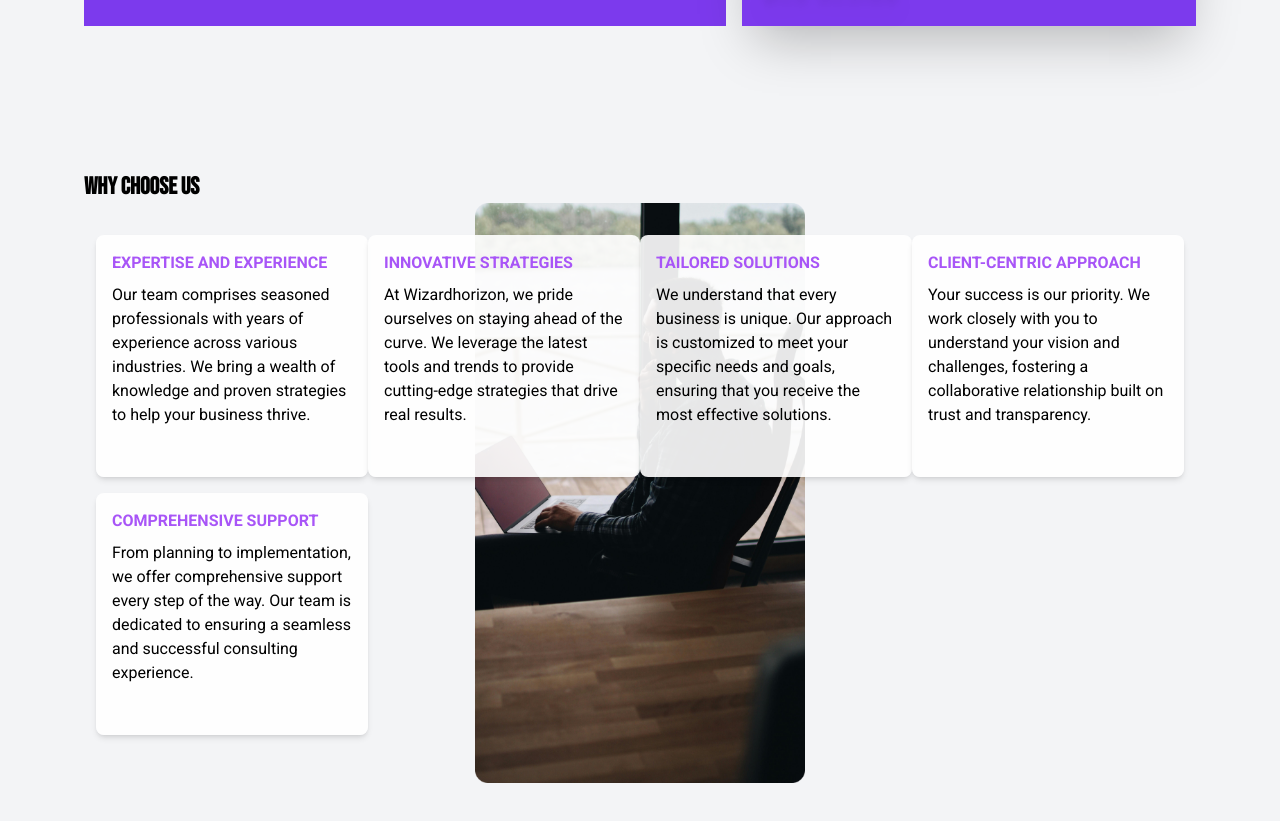
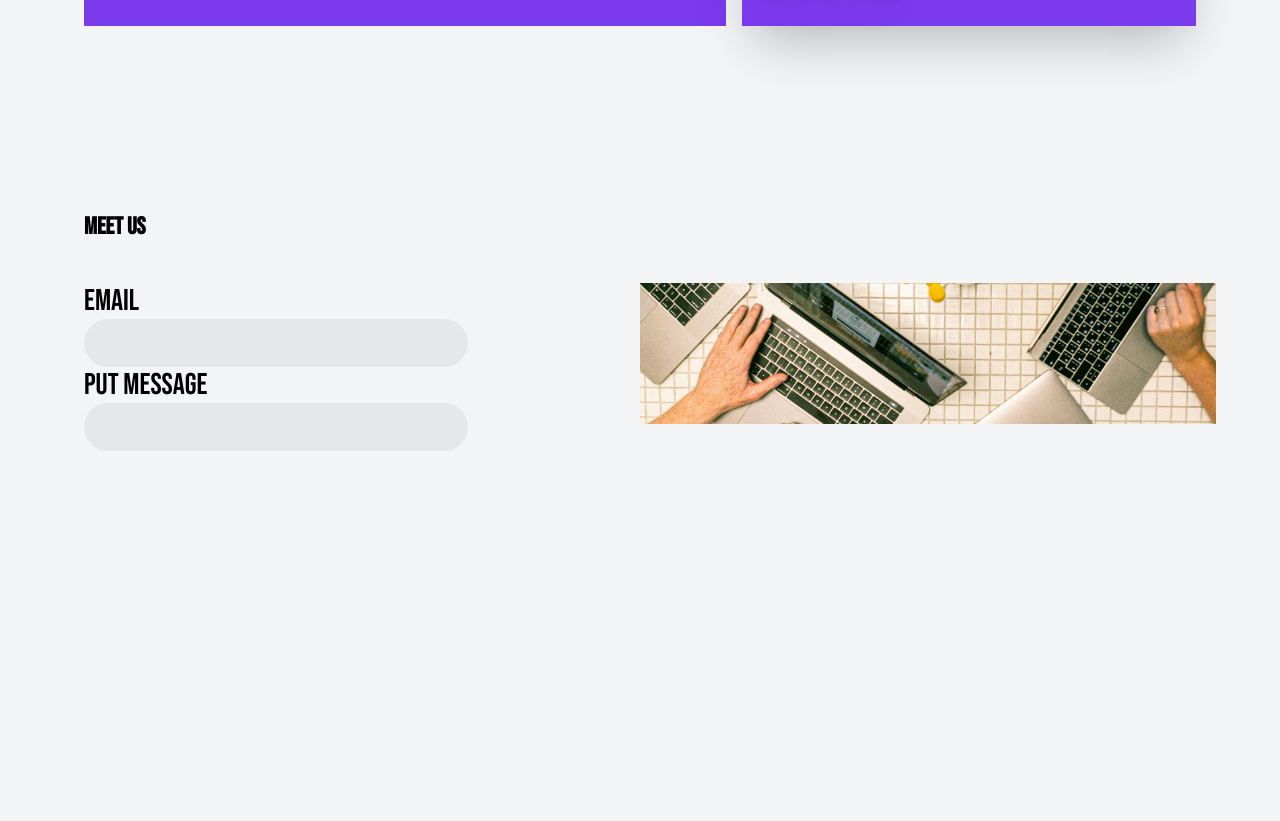
Before and after one commit to MVVYSHNAV/wh-react, a React (Vite) app in the folder wh/: page / in a window 1280 px wide. Shown: the part 3913-4734 px from the top of the page. Built offline with nearby package versions, Linux system fonts and the light colour scheme.

Commit message:
meet us to

```diff
--- a/wh/src/App.jsx
+++ b/wh/src/App.jsx
@@ -5,7 +5,8 @@ import Ourmission from './components/Ourmission/Ourmission';
 import Prime from './components/Prime/Prime';
 import Whoweare from './components/Whoweare/Whoweare';
 import Ourworks from './components/Ourworks/Ourworks';
-import Whychooseus from './components/Whychooseus/Whychooseus';
+import Meetus from './components/Meetus/Meetus';
+// import Whychooseus from './components/Whychooseus/Whychooseus';
 
 const App = () => {
   const [darkMode, setDarkMode] = useState(false);
@@ -22,7 +23,8 @@ const App = () => {
       <Prime/>
       <Whoweare/>
       <Ourworks/>
-      <Whychooseus/>
+      {/* <Whychooseus/> */}
+      <Meetus/>
 
     </div>
   );
--- /dev/null
+++ b/wh/src/components/Meetus/Meetus.jsx
@@ -0,0 +1,27 @@
+import Contactus from '../../assets/contactus.png'
+const Meetus = () => {
+  return (
+    <div className="relative h-[800px] overflow-hidden bg-gray-100 dark:bg-gray-950 dark:text-gray-400 md:p-16 p-9" >
+         <div>
+        <h1 className="text-xl md:text-2xl font-bold font-BebasNeue text-black dark:text-gray-400 ml-5 mt-10">
+        MEET US
+        </h1>
+      </div>
+    <div className="grid grid-cols-2 mt-10" >
+        <div className='ml-5 '>
+
+            <div className='font-BebasNeue sm:text-3xl'>EMAIL</div>
+            <div className='h-6 sm:h-12 w-32 sm:w-96 bg-gray-200 rounded-full'></div>
+
+            <div className='font-BebasNeue sm:text-3xl'>PUT MESSAGE</div>
+            <div className=' h-6 sm:h-12 w-32 sm:w-96 bg-gray-200 rounded-full'></div>
+        </div>
+        <div>
+            <img src={Contactus} alt="contact"/>
+        </div>
+    </div>
+    </div>
+  )
+}
+
+export default Meetus
--- a/wh/src/components/Whychooseus/Whychooseus.jsx
+++ b/wh/src/components/Whychooseus/Whychooseus.jsx
@@ -4,36 +4,36 @@ import ToolTip from '../extra/extra';
 
 const Whychooseus = () => {
   return (
-    <div className="relative overflow-hidden bg-gray-100 dark:bg-gray-950 dark:text-gray-400 md:p-16 p-9">
+    <div className="relative h-[800px] overflow-hidden bg-gray-100 dark:bg-gray-950 dark:text-gray-400 md:p-16 p-9">
       <div>
         <h1 className="text-xl md:text-2xl font-bold font-BebasNeue text-black dark:text-gray-400 ml-5">
           <ToolTip tooltip="we care about you">WHY CHOOSE US</ToolTip>
         </h1>
       </div>
-      <div className="relative">
+      <div className="relative ">
         {/* Image */}
         <div className="w-full flex items-center justify-center">
           <img src={Choose} alt="choose" className="z-0 h-[580px] rounded-lg" />
         </div>
         {/* Content */}
         <div className="absolute top-0 left-0 right-0 bottom-0 flex flex-wrap justify-between p-8 z-10">
-          <div className="w-full sm:w-1/2 md:w-1/4 mb-4 p-4 bg-white bg-opacity-90 rounded-lg shadow-md">
+          <div className=" sm:clip-polygon-custom w-full sm:w-1/4 md:w-1/4 mb-4 p-4 bg-white bg-opacity-90 shadow-md">
             <h2 className="text-purple-500 font-bold mb-2">EXPERTISE AND EXPERIENCE</h2>
             <p className="text-black dark:text-gray-400">Our team comprises seasoned professionals with years of experience across various industries. We bring a wealth of knowledge and proven strategies to help your business thrive.</p>
           </div>
-          <div className="w-full sm:w-1/2 md:w-1/4 mb-4 p-4 bg-white bg-opacity-90 rounded-lg shadow-md">
+          <div className="sm:clip-polygon-custom w-full sm:w-1/2 md:w-1/4 mb-4 p-4 bg-white bg-opacity-90 rounded-lg shadow-md">
             <h2 className="text-purple-500 font-bold mb-2">INNOVATIVE STRATEGIES</h2>
             <p className="text-black dark:text-gray-400">At Wizardhorizon, we pride ourselves on staying ahead of the curve. We leverage the latest tools and trends to provide cutting-edge strategies that drive real results.</p>
           </div>
-          <div className="w-full sm:w-1/2 md:w-1/4 mb-4 p-4 bg-white bg-opacity-90 rounded-lg shadow-md">
+          <div className=" sm:clip-polygon-custom w-full sm:w-1/2 md:w-1/4 mb-4 p-4 bg-white bg-opacity-90 rounded-lg shadow-md">
             <h2 className="text-purple-500 font-bold mb-2">TAILORED SOLUTIONS</h2>
             <p className="text-black dark:text-gray-400">We understand that every business is unique. Our approach is customized to meet your specific needs and goals, ensuring that you receive the most effective solutions.</p>
           </div>
-          <div className="w-full sm:w-1/2 md:w-1/4 mb-4 p-4 bg-white bg-opacity-90 rounded-lg shadow-md">
+          <div className="sm:clip-polygon-custom w-full sm:w-1/2 md:w-1/4 mb-4 p-4 bg-white bg-opacity-90 rounded-lg shadow-md">
             <h2 className="text-purple-500 font-bold mb-2">CLIENT-CENTRIC APPROACH</h2>
             <p className="text-black dark:text-gray-400">Your success is our priority. We work closely with you to understand your vision and challenges, fostering a collaborative relationship built on trust and transparency.</p>
           </div>
-          <div className="w-full sm:w-1/2 md:w-1/4 mb-4 p-4 bg-white bg-opacity-90 rounded-lg shadow-md">
+          <div className="sm:clip-polygon-custom w-full sm:w-1/2 md:w-1/4 mb-4 p-4 bg-white bg-opacity-90 rounded-lg shadow-md">
             <h2 className="text-purple-500 font-bold mb-2">COMPREHENSIVE SUPPORT</h2>
             <p className="text-black dark:text-gray-400">From planning to implementation, we offer comprehensive support every step of the way. Our team is dedicated to ensuring a seamless and successful consulting experience.</p>
           </div>
--- a/wh/src/components/extra/extra.jsx
+++ b/wh/src/components/extra/extra.jsx
@@ -5,7 +5,7 @@ const ToolTip = ({ children, tooltip }) => {
   return (
     <div className='group relative inline-block'>
       {children}
-      <span className='invisible group-hover:visible opacity-0 group-hover:opacity-100 transition bg-purple-400 text-black p-1 rounded absolute top-full'>
+      <span className='invisible group-hover:visible opacity-0 group-hover:opacity-100 transition bg-purple-400 text-black p-1 rounded absolute top-full z-20 text-xl'>
         {tooltip}
       </span>
     </div>
--- a/wh/tailwind.config.js
+++ b/wh/tailwind.config.js
@@ -13,6 +13,7 @@ export default {
       },
       clipPath: {
         'custom-polygon': 'polygon(78% 94%, 100% 100%, 100% 31%, 0 32%, 0% 100%, 89% 100%)',
+
       },
       dropShadow: {
         '3xl': '0px 0px 10px rgba(195, 26, 255, 0.70)',
```
Also changed, not shown: wh/src/assets/contactus.png (added).
